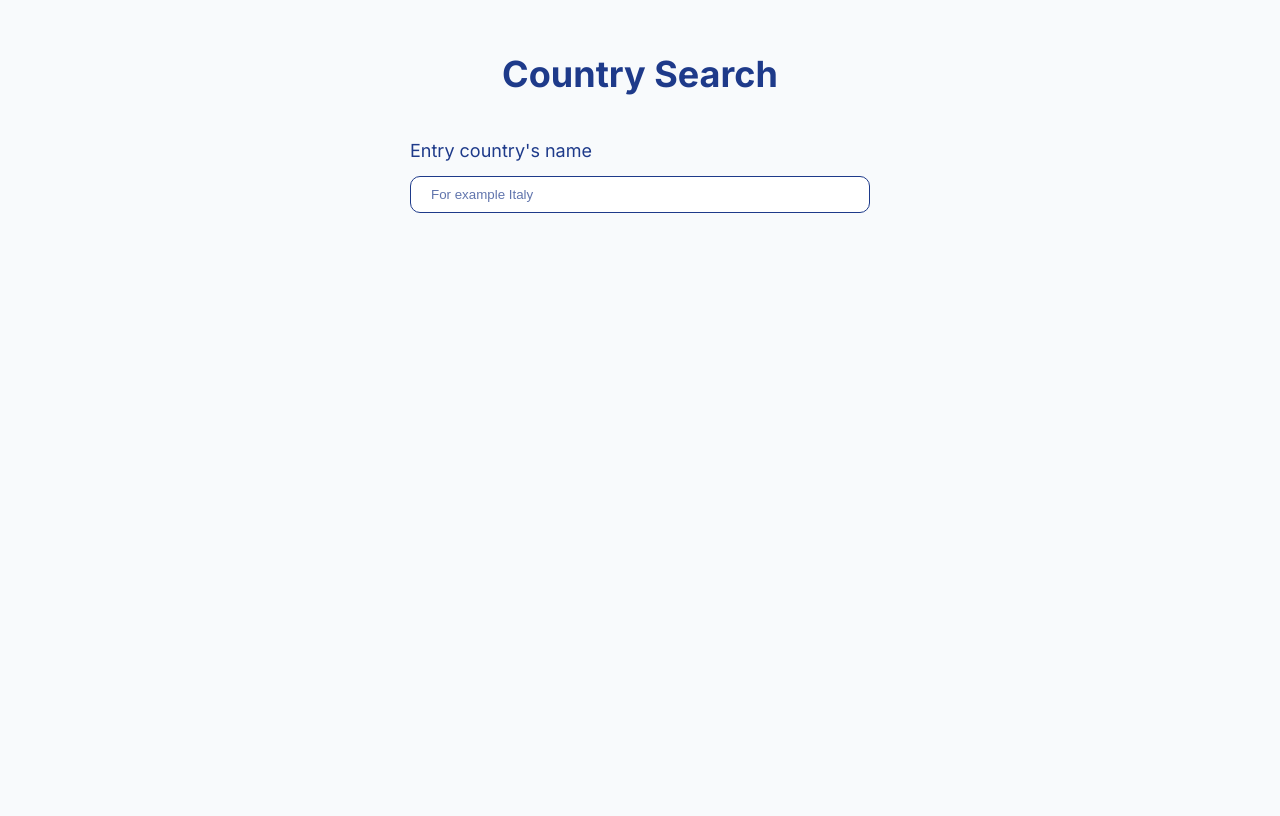
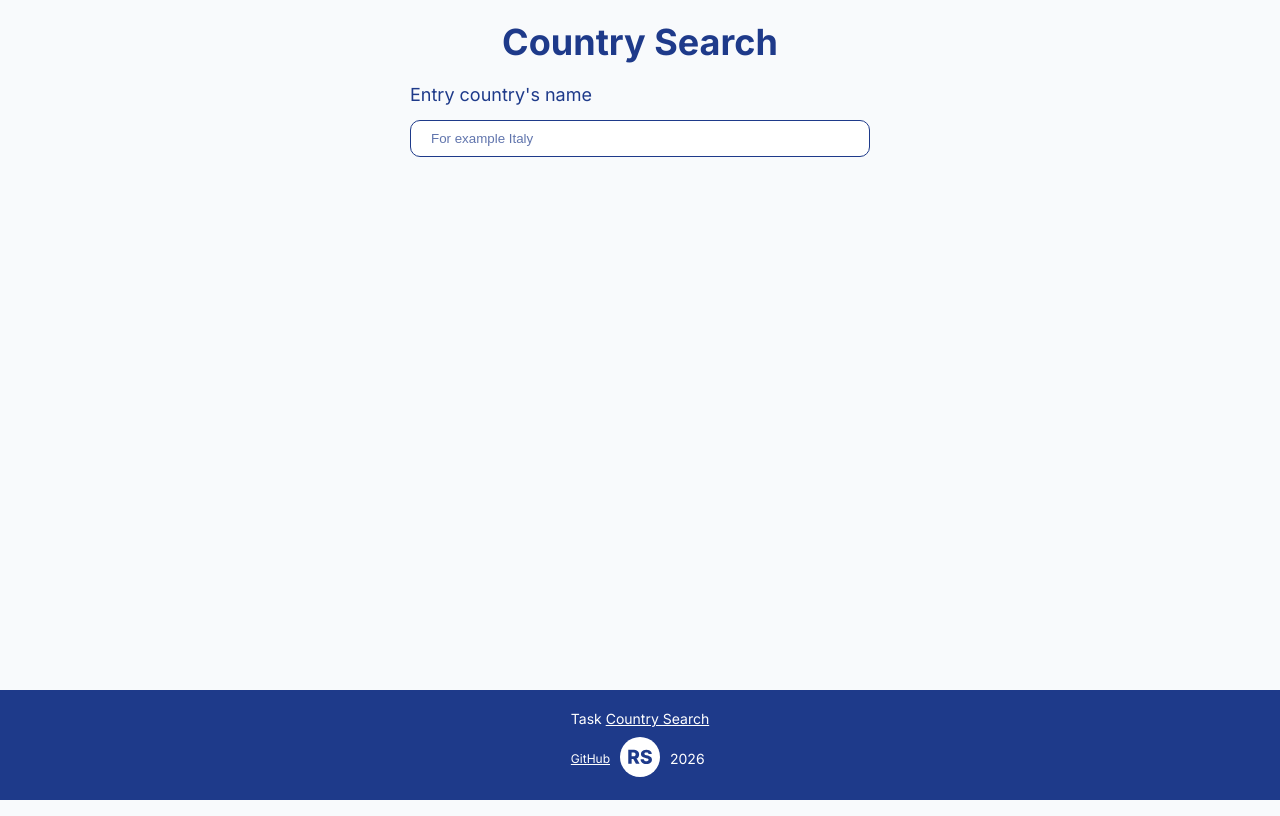
Before and after one commit to NataliItaly/country-search, a website built with Vite: page index.html in a window 1280 px wide. Built offline with nearby package versions, Linux system fonts and the light colour scheme.

Commit message:
feat: add footer

```diff
--- a/index.html
+++ b/index.html
@@ -14,6 +14,36 @@
     <title>Country Search App</title>
   </head>
   <body>
+    <footer class="footer">
+      <p class="copyright">
+        Task
+        <a
+          href="https://github.com/rolling-scopes-school/tasks/blob/master/fullstack-engineering/tasks/country-search/README.md"
+          >Country Search</a
+        >
+      </p>
+      <a
+        class="footer__github"
+        href="https://github.com/NataliItaly"
+        target="_blank"
+        rel="noopener noreferrer"
+      >
+        GitHub
+      </a>
+      <a
+        class="footer__link"
+        href="https://rs.school/courses/javascript"
+        target="_blank"
+        rel="noopener noreferrer"
+      >
+        <img
+          class="footer__logo"
+          src="./assets/rs-logo.svg"
+          alt="RS School logo"
+        />
+      </a>
+      <p id="year"></p>
+    </footer>
     <script type="module" src="./dist/main.js"></script>
   </body>
 </html>
--- a/src/main.ts
+++ b/src/main.ts
@@ -1,6 +1,9 @@
 import containerEl from './ui/containerEl.js'
 import debounce from './utils/debounce.js'
 import handleSearch from './handlers/handleSearch.js'
+import getYear from './utils/getYear.js'
+
+getYear()
 
 const containerElement = containerEl()
 document.body.prepend(containerElement)
--- a/src/style.css
+++ b/src/style.css
@@ -1,5 +1,7 @@
 * {
   box-sizing: border-box;
+  padding: 0;
+  margin: 0;
 }
 
 body {
@@ -10,6 +12,10 @@ body {
   background: #f8fafc;
 }
 
+a {
+  color: inherit;
+}
+
 h1 {
   text-align: center;
   color: #1e3a8a;
@@ -17,7 +23,7 @@ h1 {
 
 .container {
   max-width: 1400px;
-  min-height: 100vh;
+  min-height: calc(100vh - 110px);
   margin: 0 auto;
   padding: 20px;
 }
@@ -45,3 +51,30 @@ h1 {
 .form__input::placeholder {
   color: rgba(30, 59, 138, 0.7);
 }
+
+.footer {
+  display: grid;
+  grid-template-columns: 1fr 40px 1fr;
+  align-items: center;
+  gap: 10px;
+  background: #1e3a8a;
+  color: #fff;
+  font-size: 14px;
+  padding: 20px;
+}
+
+.copyright {
+  grid-column: 1 / -1;
+  justify-self: center;
+}
+
+.footer__github {
+  justify-self: end;
+  font-size: 12px;
+}
+
+.footer__logo {
+  width: 40px;
+  height: 40px;
+  align-self: center;
+}
--- /dev/null
+++ b/src/utils/getYear.ts
@@ -0,0 +1,8 @@
+export default function getYear(): void {
+  const now: Date = new Date()
+  const yearContainer: HTMLElement | null = document.getElementById('year')
+
+  if (yearContainer) {
+    yearContainer.textContent = String(now.getFullYear())
+  }
+}
```
Also changed, not shown: assets/rs-logo.svg (added).
